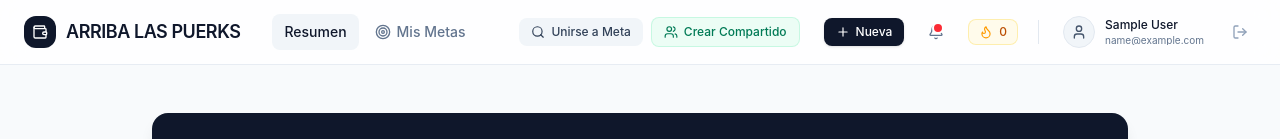
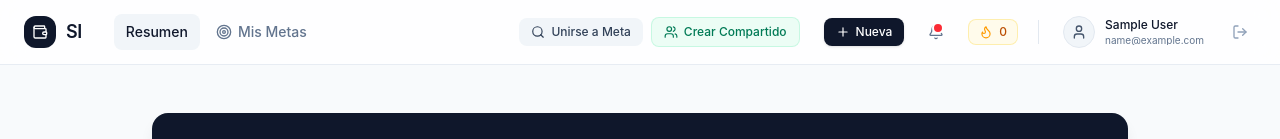
Before and after one commit to Yosif2003/ahorros, a React (Vite) app: page /dashboard in a window 1280 px wide. Shown: the top 139 px of the page. Built offline with nearby package versions, Linux system fonts and the light colour scheme; no server answers; sample sign-in values are in the browser's storage.

Commit message:
Change text from 'ARRIBA LAS PUERKS' to 'SI'

```diff
--- a/src/components/Layout/Header.tsx
+++ b/src/components/Layout/Header.tsx
@@ -43,7 +43,7 @@ export const Header: React.FC<HeaderProps> = ({ user, onUserUpdated }) => {
                 <Wallet className="h-4 w-4" />
               </div>
               <span className="font-semibold text-lg tracking-tight text-slate-900">
-                ARRIBA LAS PUERKS
+                SI
               </span>
             </Link>
 
```
